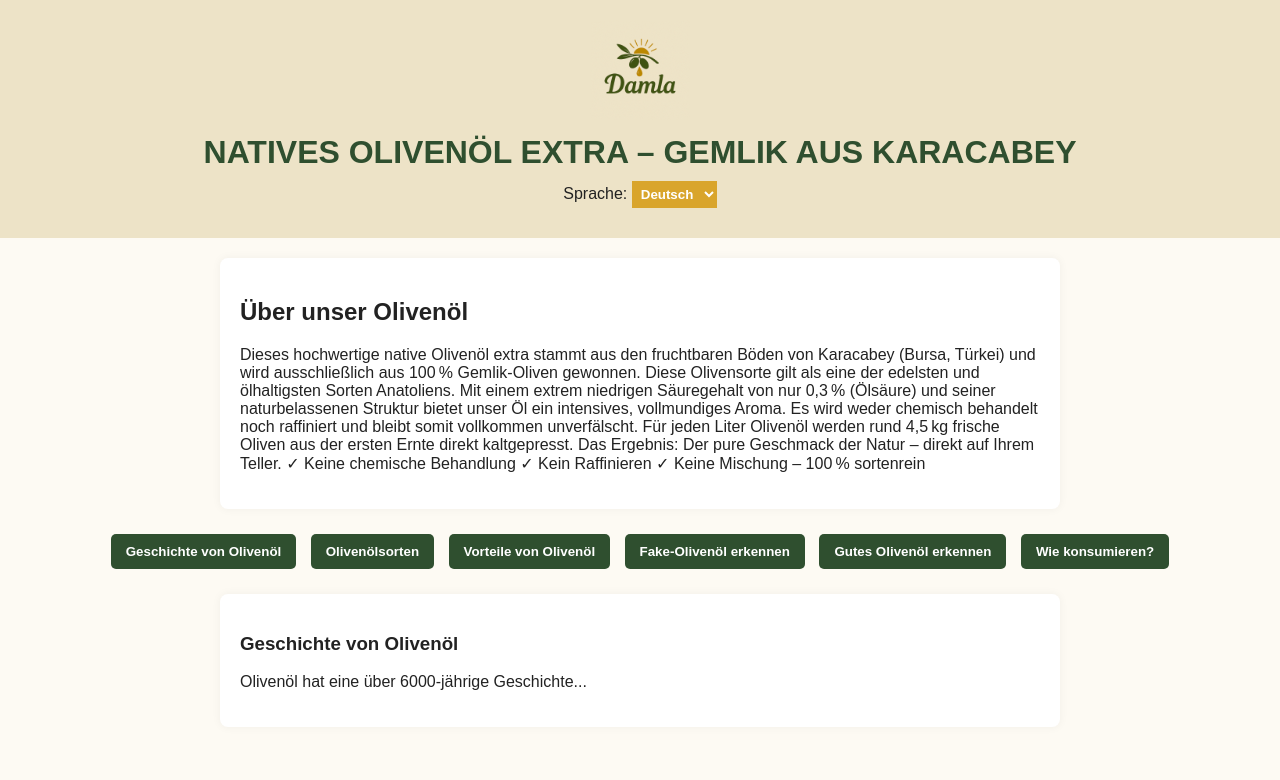
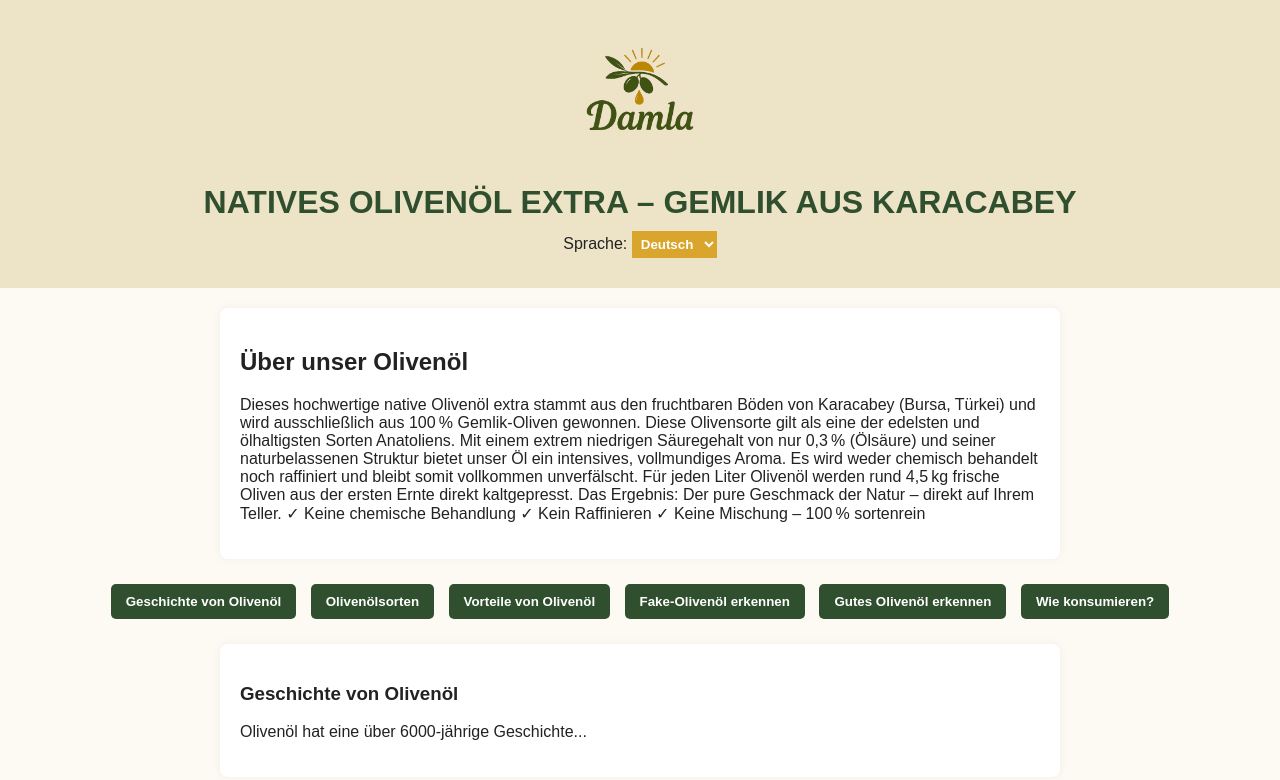
Before and after one commit to Axis-Damla/oliveoil, a plain HTML site: page index.html in a window 1280 px wide. Drawn offline with Linux system fonts and the light colour scheme.

Commit message:
Update index.html

```diff
--- a/index.html
+++ b/index.html
@@ -18,7 +18,7 @@
       text-align: center;
     }
     .logo {
-    height: 100px; /* oder z. B. 100px, je nach Wunsch */
+    height: 150px; /* oder z. B. 100px, je nach Wunsch */
     margin-bottom: 10px;
     }
     h1 {
```
